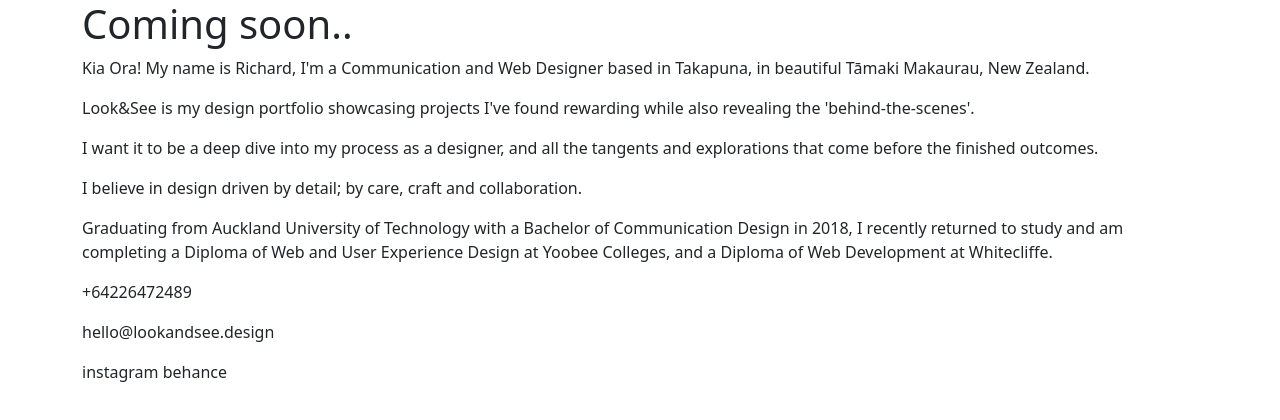
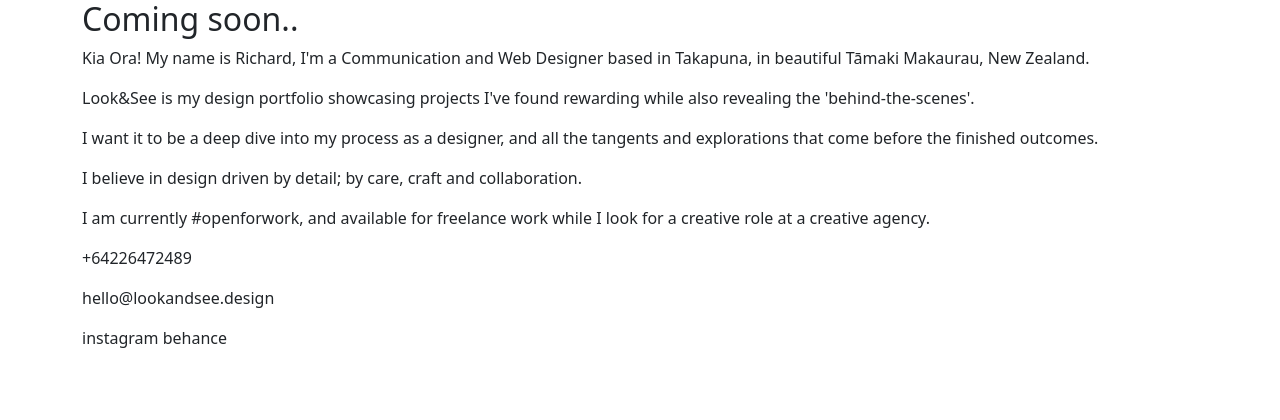
Before and after one commit to richardroach-ux/looknsee, a JavaScript app: page / in a window 1280 px wide. Shown: the top 420 px of the page. Built offline with nearby package versions, Linux system fonts and the light colour scheme; the HTML template or start-up script is replaced by a standard one.

Commit message:
Adding further content.

```diff
--- a/src/App.js
+++ b/src/App.js
@@ -5,7 +5,7 @@ function App() {
     <Container>
       <Row>
         <Col>
-        <h1>Coming soon..</h1></Col>
+        <h2>Coming soon..</h2></Col>
       </Row>
       <Row>
         <Col>
@@ -13,7 +13,8 @@ function App() {
           <p>Look&See is my design portfolio showcasing projects I've found rewarding while also revealing the 'behind-the-scenes'.</p>
           <p>I want it to be a deep dive into my process as a designer, and all the tangents and explorations that come before the finished outcomes.</p>
           <p>I believe in design driven by detail; by care, craft and collaboration.</p>
-          <p>Graduating from Auckland University of Technology with a Bachelor of Communication Design in 2018, I recently returned to study and am completing a Diploma of Web and User Experience Design at Yoobee Colleges, and a Diploma of Web Development at Whitecliffe.</p>
+          {/* <p>Graduating from Auckland University of Technology with a Bachelor of Communication Design in 2018, I recently returned to study and am completing a Diploma of Web and User Experience Design at Yoobee Colleges, and a Diploma of Web Development at Whitecliffe.</p> */}
+          <p>I am currently #openforwork, and available for freelance work while I look for a creative role at a creative agency.</p>
         </Col>
       </Row>
       <Col>
```
